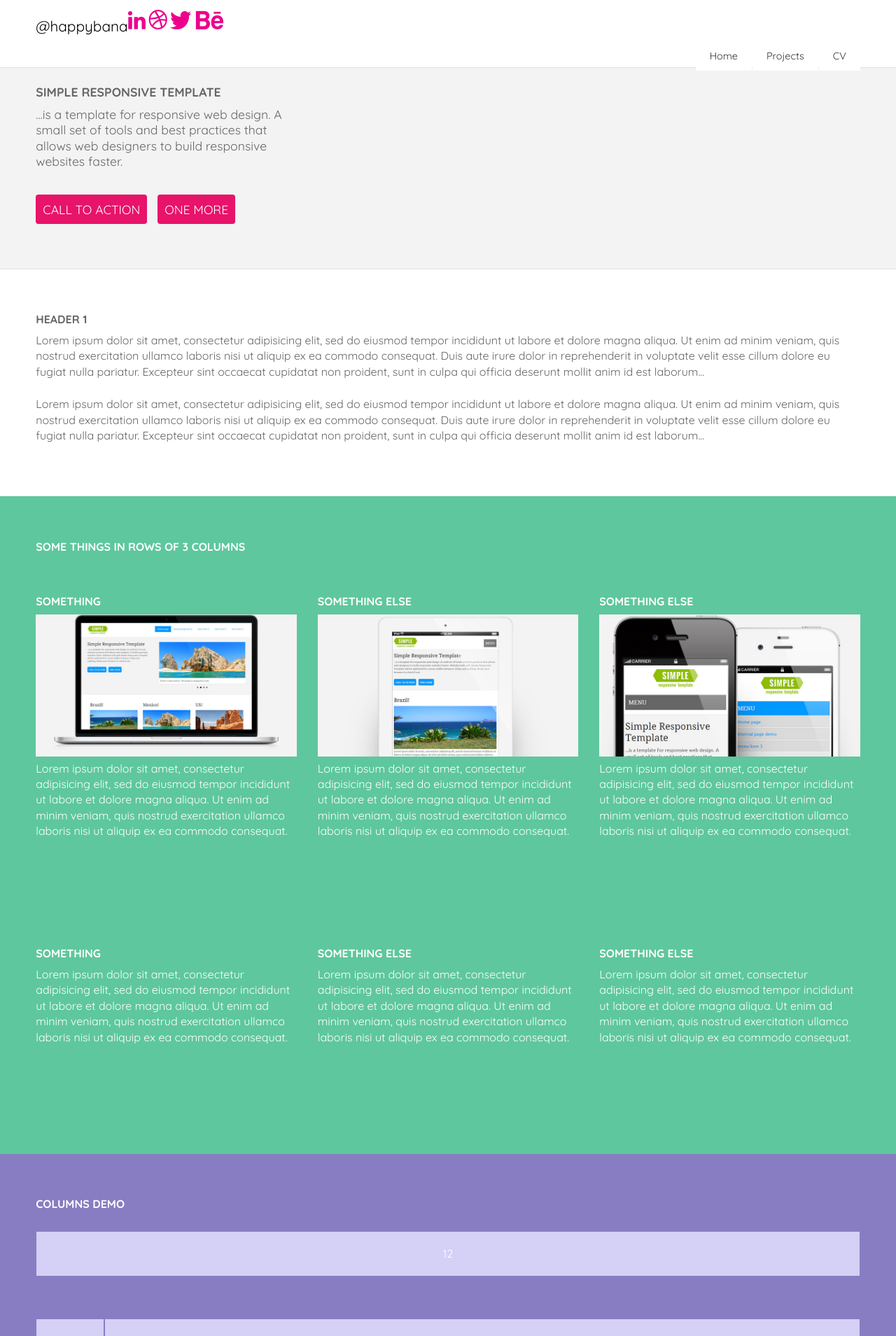
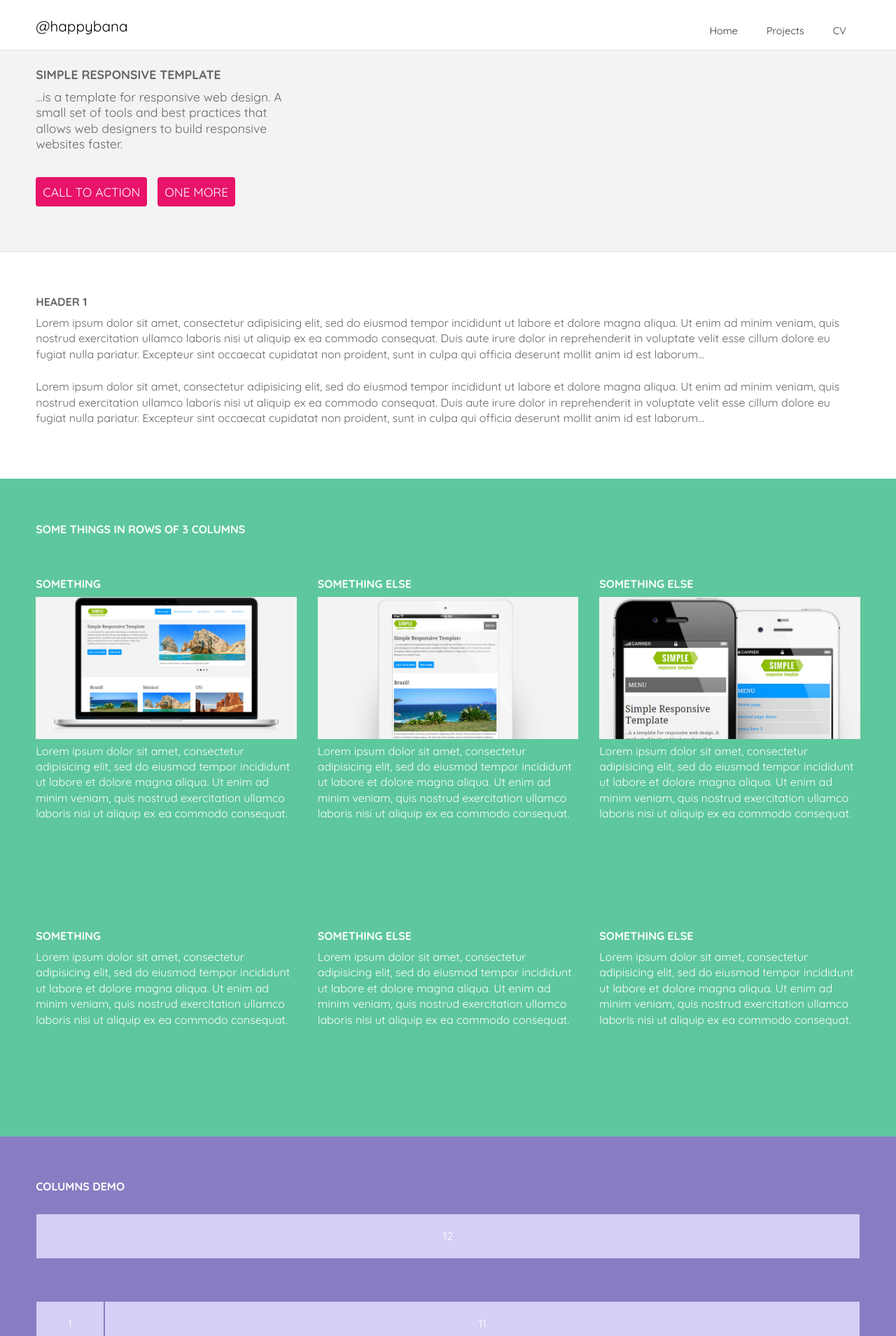
Before and after one commit to banbanbana/happybana.github.io, a Jekyll site: the page colorblocks.html, which Jekyll copies as it is, in a window 1280 px wide. Shown: the top 1909 px of the page at 70% size. Built offline with Jekyll 4.4.1, drawn with Linux system fonts in a browser that asks for light colours; some web fonts are replaced.

Commit message:
Update colorblocks-style.css

```diff
--- a/css/colorblocks-style.css
+++ b/css/colorblocks-style.css
@@ -14,6 +14,9 @@ BASE (MOBILE) SIZE
 */
 
 /* typography */
+
+#social {display:none;}
+
 body{
 	background:#fff;
 	color:#666;
```
